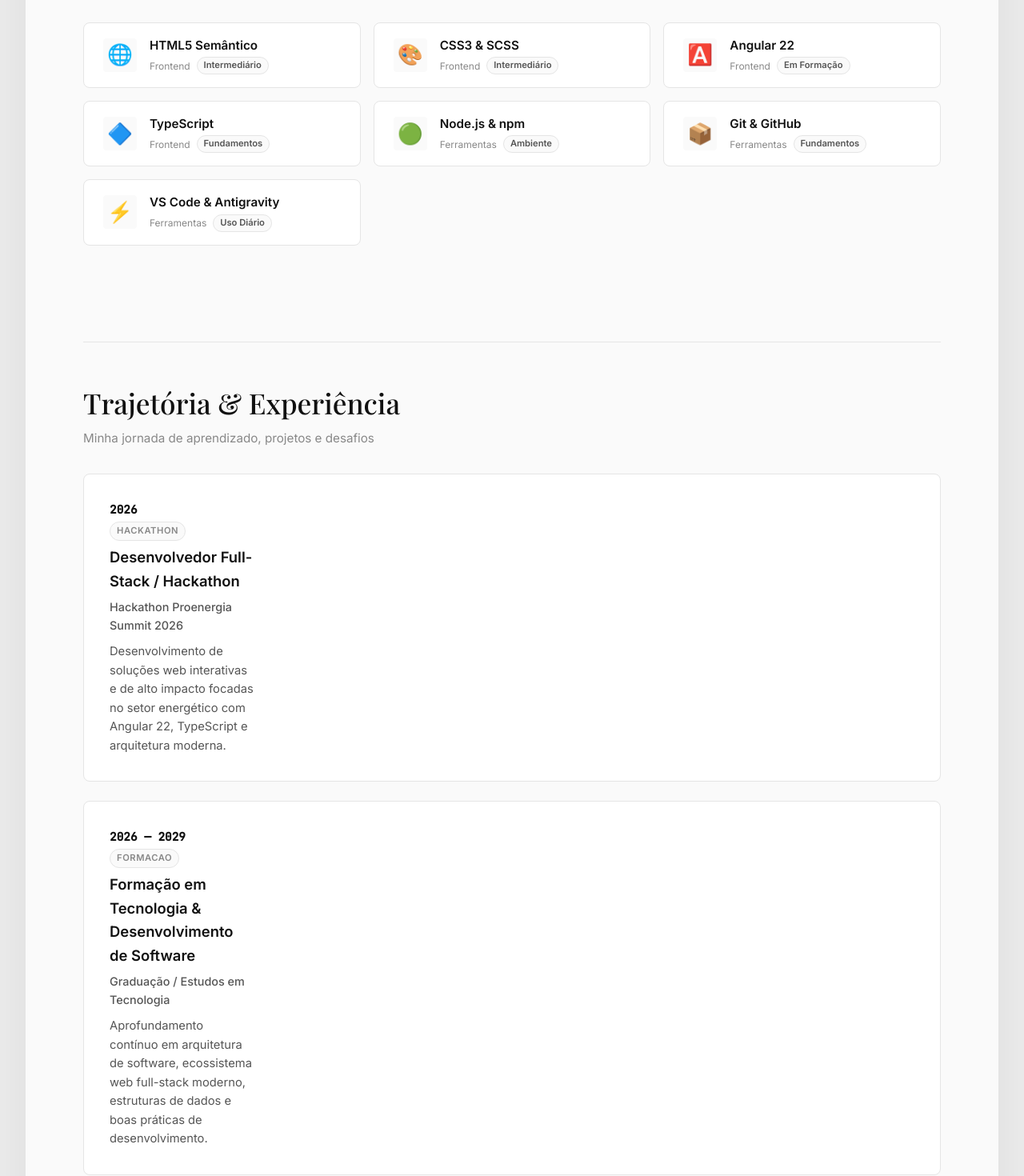
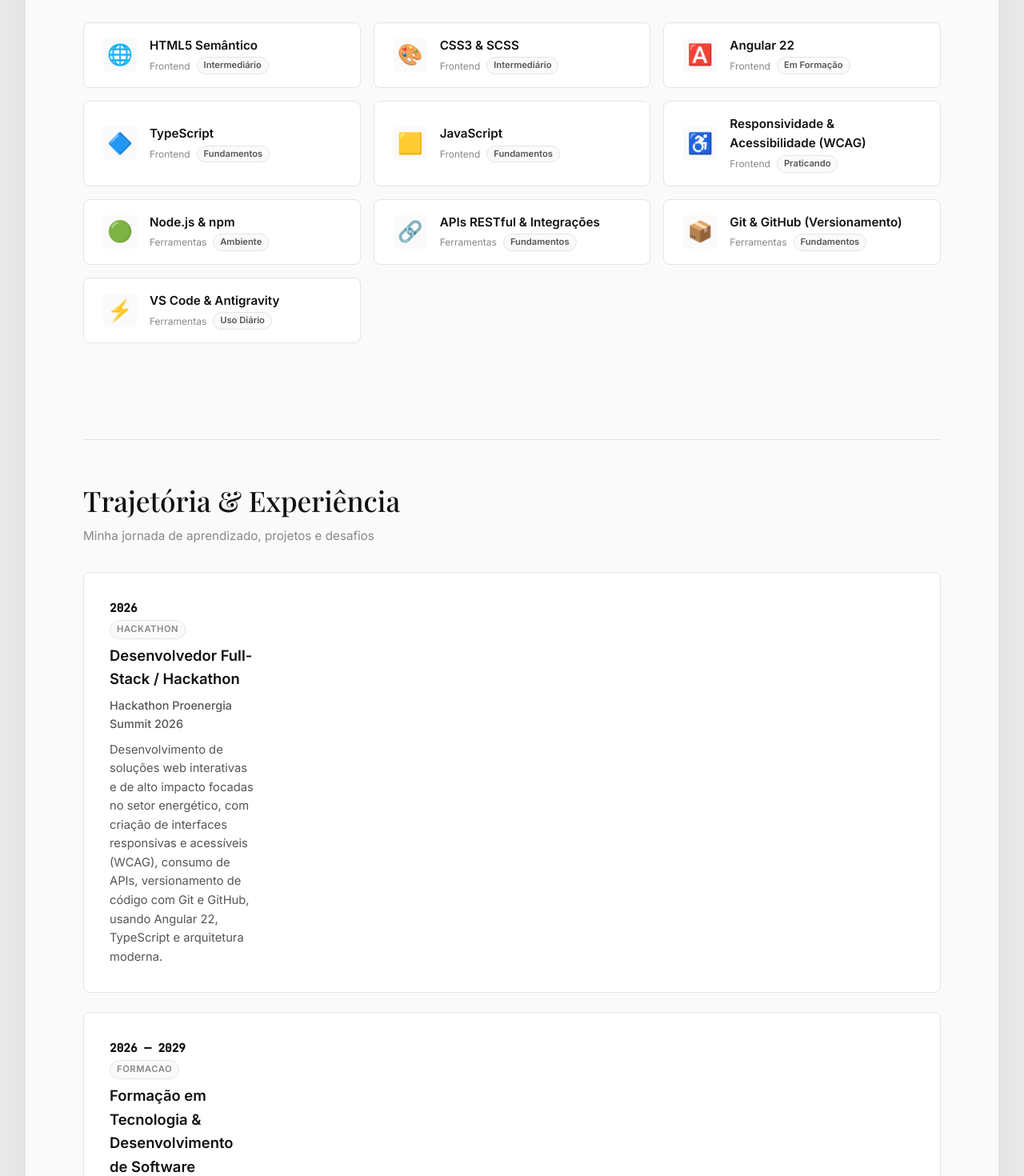
Before and after one commit to ricardodev11/curriculo-ricardo-sousa, an Angular app: page / in a window 1280 px wide. Shown: the part 1000-2470 px from the top of the page at 80% size. Built offline with nearby package versions, Linux system fonts and the light colour scheme; a web font is replaced by a local one.

Commit message:
feat(curriculo): adicionar palavras-chave ATS na bio, skills e experiencias

```diff
--- a/src/app/components/experiencia/experiencia.ts
+++ b/src/app/components/experiencia/experiencia.ts
@@ -15,7 +15,7 @@ export class ExperienciaComponent {
       periodo: '2026',
       titulo: 'Desenvolvedor Full-Stack / Hackathon',
       instituicao: 'Hackathon Proenergia Summit 2026',
-      descricao: 'Desenvolvimento de soluções web interativas e de alto impacto focadas no setor energético com Angular 22, TypeScript e arquitetura moderna.',
+      descricao: 'Desenvolvimento de soluções web interativas e de alto impacto focadas no setor energético, com criação de interfaces responsivas e acessíveis (WCAG), consumo de APIs, versionamento de código com Git e GitHub, usando Angular 22, TypeScript e arquitetura moderna.',
       tipo: 'hackathon',
     },
     {
@@ -23,7 +23,7 @@ export class ExperienciaComponent {
       periodo: '2026 — 2029',
       titulo: 'Formação em Tecnologia & Desenvolvimento de Software',
       instituicao: 'Graduação / Estudos em Tecnologia',
-      descricao: 'Aprofundamento contínuo em arquitetura de software, ecossistema web full-stack moderno, estruturas de dados e boas práticas de desenvolvimento.',
+      descricao: 'Aprofundamento contínuo em arquitetura de software, desenvolvimento front-end e back-end, estruturas de dados, banco de dados, APIs RESTful e boas práticas de qualidade, testes e metodologias ágeis.',
       tipo: 'formacao',
     },
   ]);
--- a/src/app/components/hero/hero.ts
+++ b/src/app/components/hero/hero.ts
@@ -11,5 +11,5 @@ export class HeroComponent {
   // Signals: o coração reativo dos nossos dados
   nome = signal('Ricardo Sousa');
   papel = signal('Desenvolvedor Full-Stack');
-  bio = signal('Focado em criar soluções web modernas, limpas e de alto desempenho.');
+  bio = signal('Desenvolvedor Full-Stack em formação, criando aplicações web responsivas, acessíveis e de alto desempenho com HTML5, CSS3, JavaScript, TypeScript e Angular.');
 }
--- a/src/app/components/skills/skills.ts
+++ b/src/app/components/skills/skills.ts
@@ -15,8 +15,11 @@ export class SkillsComponent {
     { nome: 'CSS3 & SCSS', categoria: 'Frontend', nivel: 'Intermediário', icone: '🎨' },
     { nome: 'Angular 22', categoria: 'Frontend', nivel: 'Em Formação', icone: '🅰️' },
     { nome: 'TypeScript', categoria: 'Frontend', nivel: 'Fundamentos', icone: '🔷' },
+    { nome: 'JavaScript', categoria: 'Frontend', nivel: 'Fundamentos', icone: '🟨' },
+    { nome: 'Responsividade & Acessibilidade (WCAG)', categoria: 'Frontend', nivel: 'Praticando', icone: '♿' },
     { nome: 'Node.js & npm', categoria: 'Ferramentas', nivel: 'Ambiente', icone: '🟢' },
-    { nome: 'Git & GitHub', categoria: 'Ferramentas', nivel: 'Fundamentos', icone: '📦' },
+    { nome: 'APIs RESTful & Integrações', categoria: 'Ferramentas', nivel: 'Fundamentos', icone: '🔗' },
+    { nome: 'Git & GitHub (Versionamento)', categoria: 'Ferramentas', nivel: 'Fundamentos', icone: '📦' },
     { nome: 'VS Code & Antigravity', categoria: 'Ferramentas', nivel: 'Uso Diário', icone: '⚡' },
   ]);
 
--- a/src/index.html
+++ b/src/index.html
@@ -6,6 +6,7 @@
   <base href="/">
   <meta name="viewport" content="width=device-width, initial-scale=1">
   <meta name="description" content="Currículo digital interativo de Ricardo Sousa, Desenvolvedor Full-Stack participante do Hackathon Proenergia Summit 2026. Desenvolvido em Angular 22, TypeScript e SCSS.">
+  <meta name="keywords" content="currículo Ricardo Sousa, desenvolvedor full-stack, front-end, HTML5, CSS3, JavaScript, TypeScript, Angular, Node.js, npm, Git, GitHub, APIs RESTful, responsividade, acessibilidade, WCAG, hackathon, Brasil">
   <meta name="theme-color" content="#2563eb">
   <link rel="icon" type="image/svg+xml" href="favicon.svg">
   <link rel="icon" type="image/x-icon" href="favicon.ico">
```
